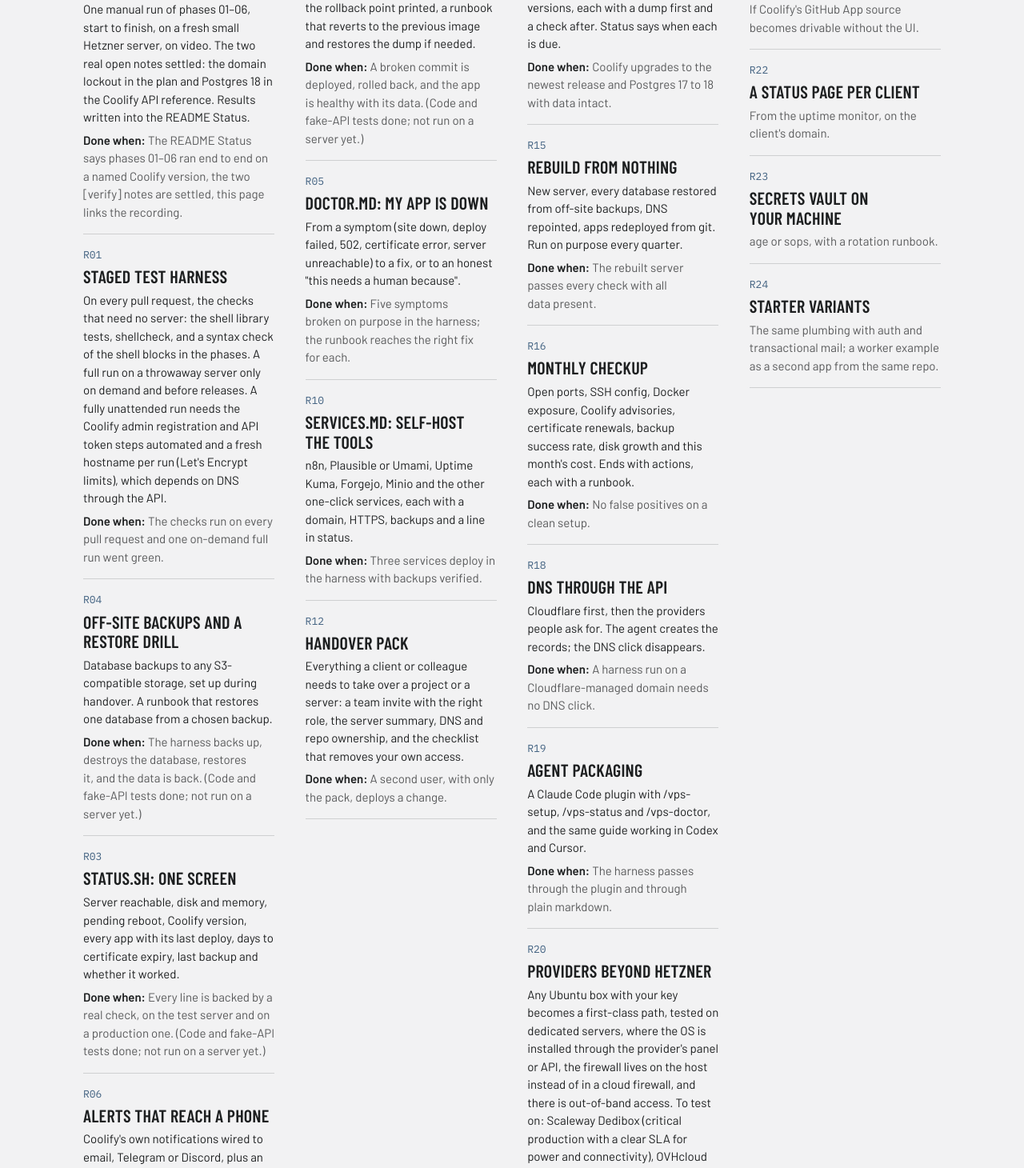
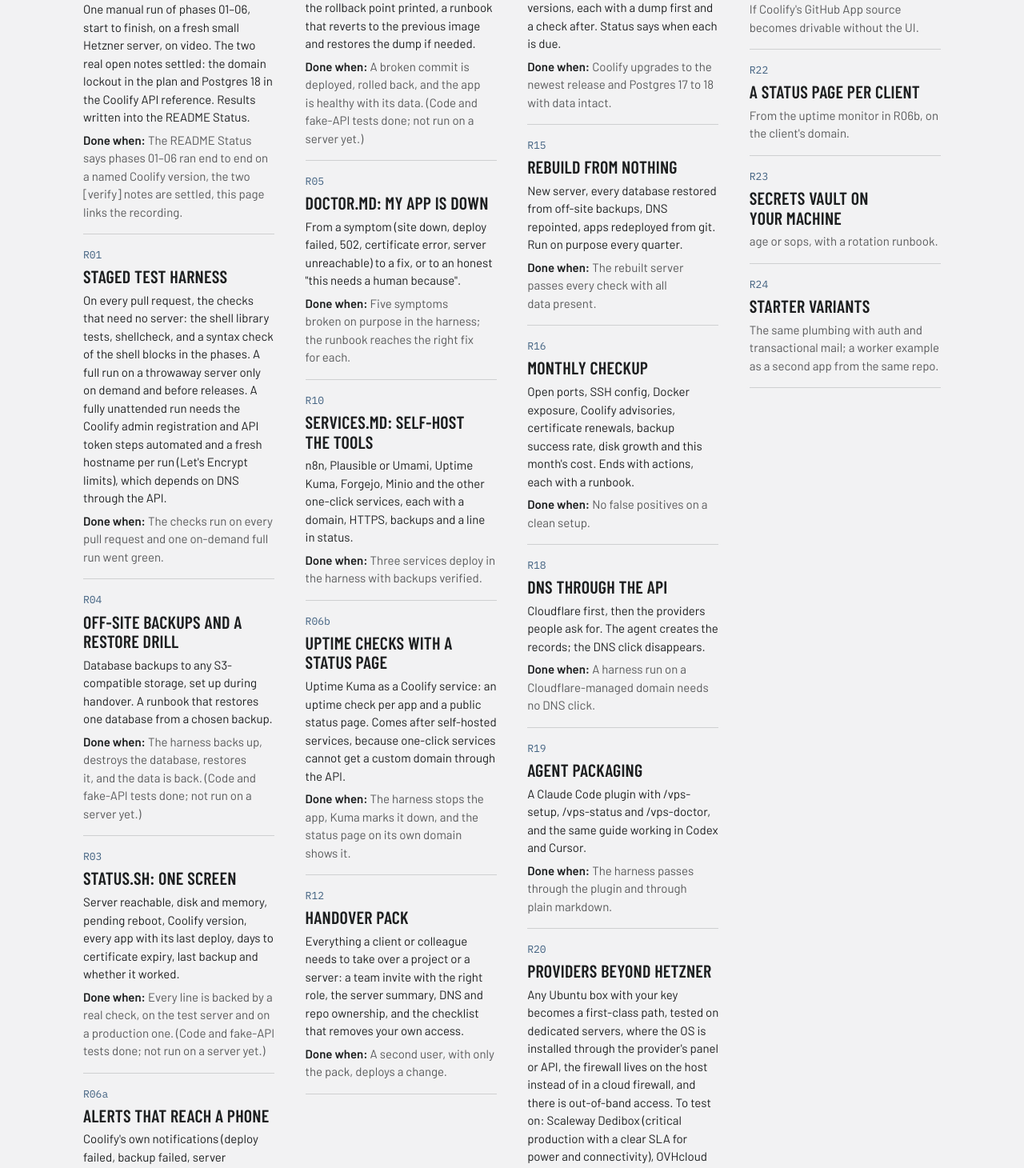
Before and after one commit to bartek-filipiuk/vps-setup-one-shot, a Next.js app in the folder starter/: page /roadmap in a window 1280 px wide. Shown: the part 940-2400 px from the top of the page at 80% size. Built offline with nearby package versions, Linux system fonts and the light colour scheme; no server answers.

Commit message:
Roadmap: split R06 into R06a (Coolify alerts to Discord) and R06b (Uptime Kuma, after R10)

```diff
--- a/starter/app/roadmap.ts
+++ b/starter/app/roadmap.ts
@@ -12,12 +12,13 @@ const en: { lanes: Record<LaneKey, Item[]>; shipped: Shipped[] } = {
       { id: "R01", name: "Staged test harness", value: "On every pull request, the checks that need no server: the shell library tests, shellcheck, and a syntax check of the shell blocks in the phases. A full run on a throwaway server only on demand and before releases. A fully unattended run needs the Coolify admin registration and API token steps automated and a fresh hostname per run (Let's Encrypt limits), which depends on DNS through the API.", done: "The checks run on every pull request and one on-demand full run went green." },
       { id: "R04", name: "Off-site backups and a restore drill", value: "Database backups to any S3-compatible storage, set up during handover. A runbook that restores one database from a chosen backup.", done: "The harness backs up, destroys the database, restores it, and the data is back. (Code and fake-API tests done; not run on a server yet.)" },
       { id: "R03", name: "status.sh: one screen", value: "Server reachable, disk and memory, pending reboot, Coolify version, every app with its last deploy, days to certificate expiry, last backup and whether it worked.", done: "Every line is backed by a real check, on the test server and on a production one. (Code and fake-API tests done; not run on a server yet.)" },
-      { id: "R06", name: "Alerts that reach a phone", value: "Coolify's own notifications wired to email, Telegram or Discord, plus an external uptime check per app with a public status page.", done: "The harness stops an app and an alert arrives within five minutes." },
+      { id: "R06a", name: "Alerts that reach a phone", value: "Coolify's own notifications (deploy failed, backup failed, server unreachable, disk usage, restart limit) sent to a Discord channel, set up during handover from one webhook URL. Status says whether alerts are on.", done: "The harness stops the app and a Discord message arrives within five minutes. (Code and fake-API tests done; not run on a server yet.)" },
     ],
     next: [
       { id: "R07", name: "Safe deploys", value: "Database dump before every deploy, the rollback point printed, a runbook that reverts to the previous image and restores the dump if needed.", done: "A broken commit is deployed, rolled back, and the app is healthy with its data. (Code and fake-API tests done; not run on a server yet.)" },
       { id: "R05", name: "DOCTOR.md: my app is down", value: "From a symptom (site down, deploy failed, 502, certificate error, server unreachable) to a fix, or to an honest \"this needs a human because\".", done: "Five symptoms broken on purpose in the harness; the runbook reaches the right fix for each." },
       { id: "R10", name: "SERVICES.md: self-host the tools", value: "n8n, Plausible or Umami, Uptime Kuma, Forgejo, Minio and the other one-click services, each with a domain, HTTPS, backups and a line in status.", done: "Three services deploy in the harness with backups verified." },
+      { id: "R06b", name: "Uptime checks with a status page", value: "Uptime Kuma as a Coolify service: an uptime check per app and a public status page. Comes after self-hosted services, because one-click services cannot get a custom domain through the API.", done: "The harness stops the app, Kuma marks it down, and the status page on its own domain shows it." },
       { id: "R12", name: "Handover pack", value: "Everything a client or colleague needs to take over a project or a server: a team invite with the right role, the server summary, DNS and repo ownership, and the checklist that removes your own access.", done: "A second user, with only the pack, deploys a change." },
     ],
     later: [
@@ -33,7 +34,7 @@ const en: { lanes: Record<LaneKey, Item[]>; shipped: Shipped[] } = {
     ],
     ideas: [
       { id: "R21", name: "Preview deployment per pull request", value: "If Coolify's GitHub App source becomes drivable without the UI." },
-      { id: "R22", name: "A status page per client", value: "From the uptime monitor, on the client's domain." },
+      { id: "R22", name: "A status page per client", value: "From the uptime monitor in R06b, on the client's domain." },
       { id: "R23", name: "Secrets vault on your machine", value: "age or sops, with a rotation runbook." },
       { id: "R24", name: "Starter variants", value: "The same plumbing with auth and transactional mail; a worker example as a second app from the same repo." },
     ],
@@ -52,12 +53,13 @@ const pl: typeof en = {
       { id: "R01", name: "Testy etapami", value: "Przy każdym pull requeście sprawdzenia, które nie potrzebują serwera: testy biblioteki shella, shellcheck i kontrola składni bloków shella z faz. Pełny przebieg na jednorazowym serwerze tylko na żądanie i przed wydaniem. Przebieg w pełni bez człowieka wymaga zautomatyzowania rejestracji admina i tokenu API w Coolify oraz nowej nazwy hosta przy każdym przebiegu (limity Let's Encrypt), a to zależy od DNS przez API.", done: "Sprawdzenia działają przy każdym pull requeście i jeden pełny przebieg na żądanie przeszedł na zielono." },
       { id: "R04", name: "Backupy poza serwerem i ćwiczenie restore", value: "Backupy bazy do dowolnego storage zgodnego z S3, ustawiane przy przekazaniu. Runbook, który przywraca jedną bazę z wybranego backupu.", done: "Test robi backup, niszczy bazę, przywraca ją i dane wracają. (Kod i testy na udawanym API gotowe; jeszcze nieuruchomione na serwerze.)" },
       { id: "R03", name: "status.sh: jeden ekran", value: "Serwer odpowiada, dysk i pamięć, oczekujący restart, wersja Coolify, każda apka z ostatnim deployem, dni do wygaśnięcia certyfikatu, ostatni backup i czy się udał.", done: "Każda linia oparta na prawdziwym sprawdzeniu, na serwerze testowym i produkcyjnym. (Kod i testy na udawanym API gotowe; jeszcze nieuruchomione na serwerze.)" },
-      { id: "R06", name: "Alerty, które docierają na telefon", value: "Powiadomienia Coolify podpięte do maila, Telegrama albo Discorda, plus zewnętrzny monitor dostępności każdej apki z publiczną stroną statusu.", done: "Test zatrzymuje apkę i alert przychodzi w ciągu pięciu minut." },
+      { id: "R06a", name: "Alerty, które docierają na telefon", value: "Powiadomienia Coolify (deploy padł, backup padł, serwer nie odpowiada, zajętość dysku, limit restartów) wysyłane na kanał Discorda, ustawiane przy przekazaniu z jednego adresu webhooka. Status mówi, czy alerty są włączone.", done: "Test zatrzymuje apkę i wiadomość na Discordzie przychodzi w ciągu pięciu minut. (Kod i testy na udawanym API gotowe; jeszcze nieuruchomione na serwerze.)" },
     ],
     next: [
       { id: "R07", name: "Bezpieczne deploye", value: "Dump bazy przed każdym deployem, wypisany punkt powrotu, runbook, który wraca do poprzedniego obrazu i w razie potrzeby przywraca dump.", done: "Zepsuty commit wchodzi, zostaje cofnięty, a apka działa ze swoimi danymi. (Kod i testy na udawanym API gotowe; jeszcze nieuruchomione na serwerze.)" },
       { id: "R05", name: "DOCTOR.md: moja apka nie działa", value: "Od objawu (strona nie działa, deploy padł, 502, błąd certyfikatu, serwer nie odpowiada) do naprawy albo do uczciwego „tu potrzebny człowiek, bo”.", done: "Pięć objawów wywołanych celowo w teście; runbook dochodzi do właściwej naprawy każdego." },
       { id: "R10", name: "SERVICES.md: własne narzędzia jednym promptem", value: "n8n, Plausible albo Umami, Uptime Kuma, Forgejo, Minio i inne usługi one-click, każda z domeną, HTTPS, backupem i linią w statusie.", done: "Trzy usługi wdrożone w teście, backupy sprawdzone." },
+      { id: "R06b", name: "Monitor dostępności ze stroną statusu", value: "Uptime Kuma jako usługa w Coolify: monitor dostępności każdej apki i publiczna strona statusu. Po własnych usługach, bo usługi one-click nie dostaną własnej domeny przez API.", done: "Test zatrzymuje apkę, Kuma oznacza ją jako niedostępną, a strona statusu na własnej domenie to pokazuje." },
       { id: "R12", name: "Pakiet przekazania", value: "Wszystko, czego klient albo współpracownik potrzebuje, żeby przejąć projekt lub serwer: zaproszenie do zespołu z właściwą rolą, podsumowanie serwera, własność DNS i repo, i checklista odcinająca Twój dostęp.", done: "Druga osoba, mając tylko pakiet, wdraża zmianę." },
     ],
     later: [
@@ -73,7 +75,7 @@ const pl: typeof en = {
     ],
     ideas: [
       { id: "R21", name: "Podgląd dla każdego pull requesta", value: "Jeśli źródło GitHub App w Coolify da się ustawić bez klikania." },
-      { id: "R22", name: "Strona statusu dla każdego klienta", value: "Z monitora dostępności, na domenie klienta." },
+      { id: "R22", name: "Strona statusu dla każdego klienta", value: "Z monitora dostępności z R06b, na domenie klienta." },
       { id: "R23", name: "Sejf na sekrety na Twoim komputerze", value: "age albo sops, z runbookiem rotacji." },
       { id: "R24", name: "Warianty startera", value: "Ta sama instalacja z logowaniem i mailem transakcyjnym; przykład workera jako druga apka z tego samego repo." },
     ],
```
Also changed, not shown: 1 other file (tests, documents, lock files or other folders).
